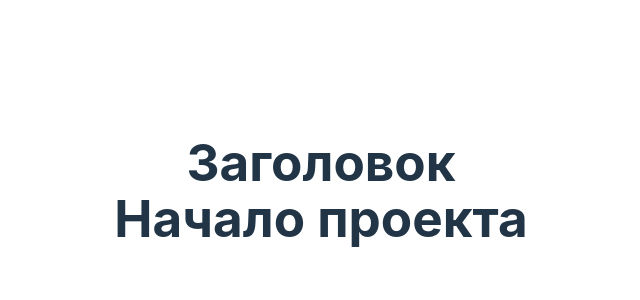
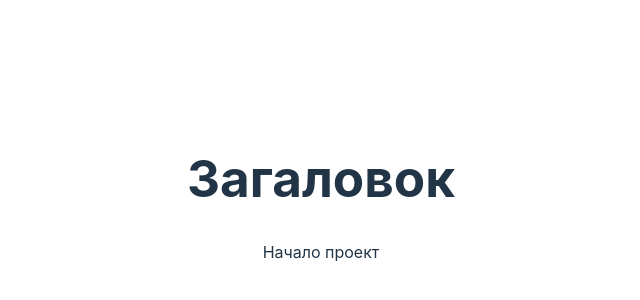
Before and after one commit to Alex-Kiselev/React-Redux, a React (Vite) app in the folder vite-project/: page / in a window 1280 px wide. Shown: the part 210-510 px from the top of the page, without its empty margins (319-959 px from the left). Built offline with nearby package versions, Linux system fonts and the light colour scheme.

Commit message:
3.5 React Fragment
Создал компонент где указаны 2 варианта использовани фрагмента
и добавил в app

```diff
--- a/vite-project/src/App.jsx
+++ b/vite-project/src/App.jsx
@@ -1,16 +1,17 @@
-import React from 'react';
+// import React from 'react';
 import './App.css';
+import ReactFragment35 from './lessons/ReactFragment35';
 
 function App() {
 
-  return React.createElement('div', {}, React.createElement('h1', {}, 'Заголовок', React.createElement('div', {}, 'Начало проекта')));
+  // return React.createElement('div', {}, React.createElement('h1', {}, 'Заголовок', React.createElement('div', {}, 'Начало проекта')));
 
-  // return (
-  //   <div>
-  //     <h1>Загаловок</h1>
-  //     <div>Начало проект</div>
-  //   </div>
-  // );
+  return (
+    <>
+    <ReactFragment35/>
+
+    </>
+  );
 
 }
 
--- /dev/null
+++ b/vite-project/src/lessons/ReactFragment35.jsx
@@ -0,0 +1,19 @@
+// import React from 'react';
+
+function ReactFragment35() {
+
+    return (
+        <>
+            <h1>Загаловок</h1>
+            <div>Начало проект</div>
+        </>
+
+//         <React.Fragment>
+//           <h1>Загаловок</h1>
+//         <div>Начало проект</div>
+//       </React.Fragment>
+    );
+
+}
+
+export default ReactFragment35;
```
